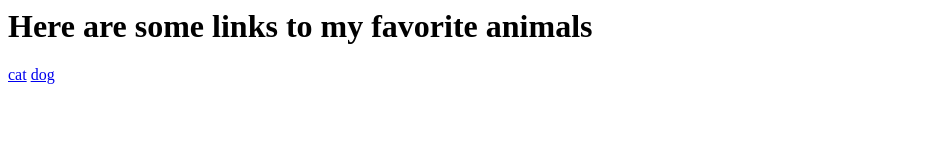
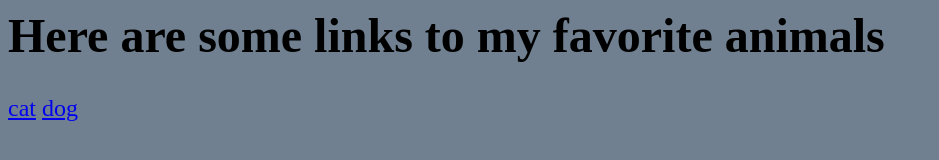
Before and after one commit to tayloxav000/Demo, a plain HTML site: page index.html in a window 1280 px wide. Shown: the whole page, without its empty margins (0-939 px from the left). Drawn offline with Linux system fonts and the light colour scheme.

Commit message:
Update index.html

```diff
--- a/index.html
+++ b/index.html
@@ -3,6 +3,7 @@
 <html>
 <head>
 <title>FAVORITE ANIMALS</title>
+  <link rel="stylesheet" type="text/css" href="pages\style.css">
 </head>
 <body>
 <h1>Here are some links to my favorite animals</h1>
```
